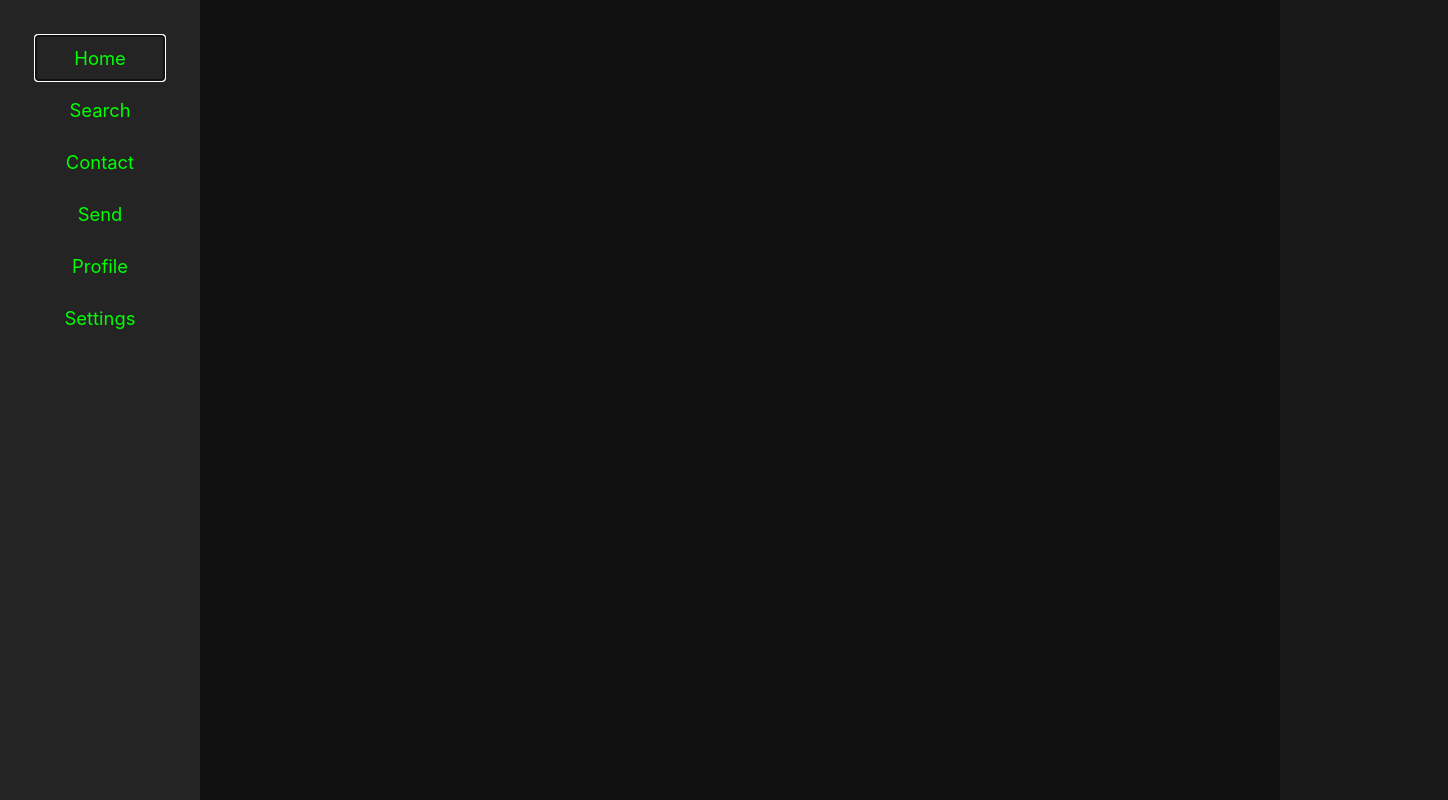
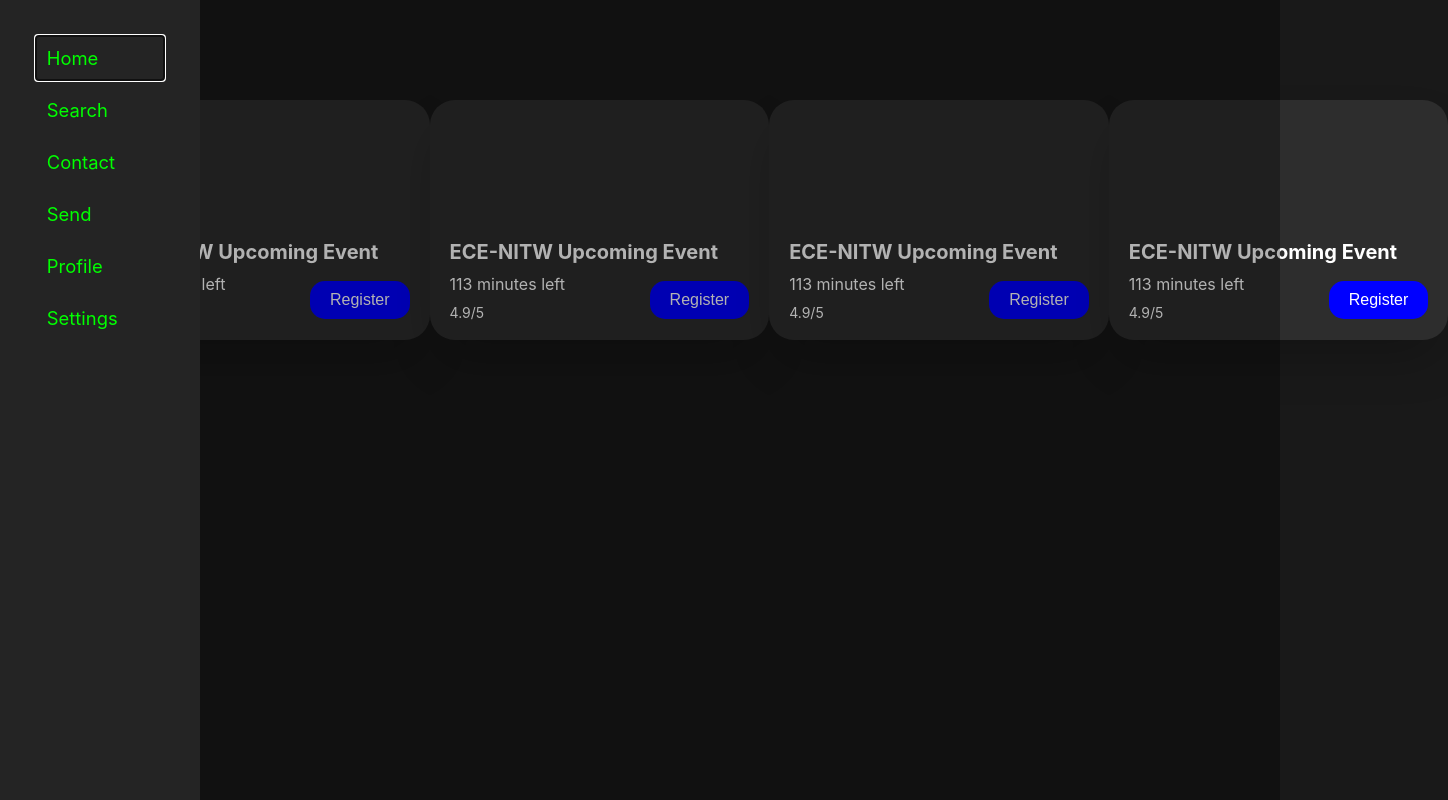
Before and after one commit to ECE-Society-NITW/ECES_Website_ReactJS, a React (Create React App) app: page / in a window 1280 px wide. Shown: the whole page, 1448 px wide, since content can reach past the window. Built offline with nearby package versions, Linux system fonts and the light colour scheme.

Commit message:
event card

```diff
--- a/src/App.css
+++ b/src/App.css
@@ -6,40 +6,20 @@
 }
 
 .App {
-  text-align: center;
+  text-align: left;
 }
 
-.App-logo {
-  height: 40vmin;
-  pointer-events: none;
+.sidebar{
+  position: fixed;
+  left: 0;
+  top: 0;
+  bottom: 0;
 }
 
-@media (prefers-reduced-motion: no-preference) {
-  .App-logo {
-    animation: App-logo-spin infinite 20s linear;
-  }
+.event-container{
+  display: flex;
+  justify-content: space-between;
+
+  margin-top: 100px;
+  margin-left: 90px;
 }
-
-.App-header {
-  background-color: #282c34;
-  min-height: 100vh;
-  display: flex;
-  flex-direction: column;
-  align-items: center;
-  justify-content: center;
-  font-size: calc(10px + 2vmin);
-  color: white;
-}
-
-.App-link {
-  color: #61dafb;
-}
-
-@keyframes App-logo-spin {
-  from {
-    transform: rotate(0deg);
-  }
-  to {
-    transform: rotate(360deg);
-  }
-}
--- a/src/App.js
+++ b/src/App.js
@@ -1,13 +1,24 @@
-import logo from './logo.svg';
 import './App.css';
 import Sidebar from './sidebar';
+import EventComponent from './eventCard';
 
 function App() {
   return (
-    <div className="App">
-      <Sidebar />
+    <div>
+      <div className="sidebar">
+        <Sidebar />
+      </div>
+      <div class="event-container">
+        <EventComponent />
+        <EventComponent />
+        <EventComponent />
+        <EventComponent />
+      </div>
     </div>
+
+
   );
+
 }
 
 export default App;
--- /dev/null
+++ b/src/eventCard.css
@@ -0,0 +1,42 @@
+.event-component {
+    background-color: rgb(45, 45, 45);
+    color: white;
+    width: 300px;
+    padding: 20px;
+    border-radius: 25px;
+    height: 200px;
+    box-shadow: 0px 25px 50px -12px rgba(0,0,0,0.25);
+  }
+
+  .event-component h1 {
+    font-size: 20px;
+    margin-bottom: 10px;
+    text-align: left;
+    margin-top: 120px;
+  }
+
+  .event-component p {
+    font-size: 16px;
+    margin-bottom: 10px;
+    text-align: left;
+  }
+
+  .rating {
+    font-size: 14px;
+    margin-bottom: -40px;
+    text-align: left;
+  }
+
+  .register-button {
+    background-color: blue;
+    color: white;
+    border: none;
+    padding: 10px 20px;
+    text-align: center;
+    text-decoration: none;
+    display: inline-block;
+    font-size: 16px;
+    margin-left: 200px;
+    cursor: pointer;
+    border-radius: 15px;
+  }
--- /dev/null
+++ b/src/eventCard.js
@@ -0,0 +1,24 @@
+import React, { useState, useEffect } from 'react';
+import "./eventCard.css"
+
+const EventComponent = () => {
+  const [timeLeft, setTimeLeft] = useState(113); // time in minutes
+
+  useEffect(() => {
+    const timer = setTimeout(() => {
+      setTimeLeft(timeLeft - 1);
+    }, 60000);
+    return () => clearTimeout(timer);
+  });
+
+  return (
+    <div className="event-component">
+      <h1>ECE-NITW Upcoming Event</h1>
+      <p>{timeLeft} minutes left</p>
+      <div className="rating">4.9/5</div>
+      <button className="register-button">Register</button>
+    </div>
+  );
+};
+
+export default EventComponent;
```
